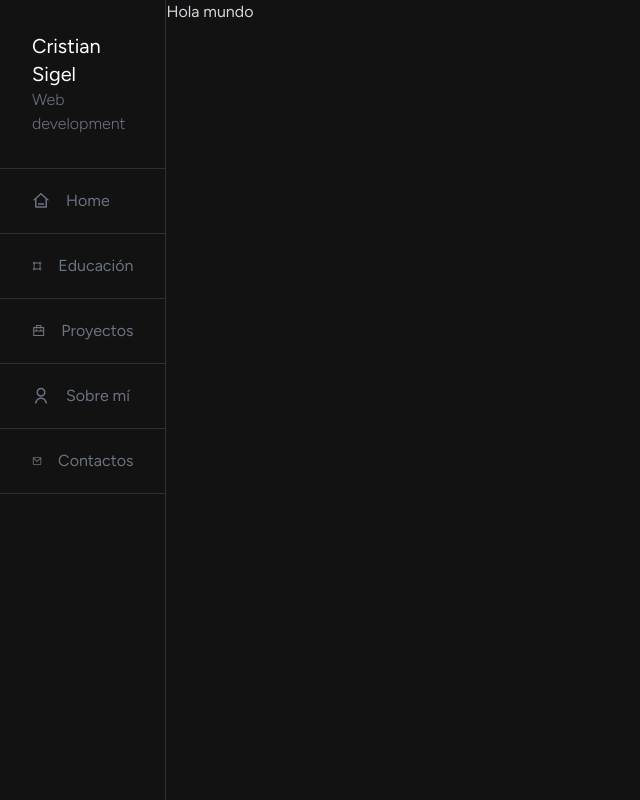
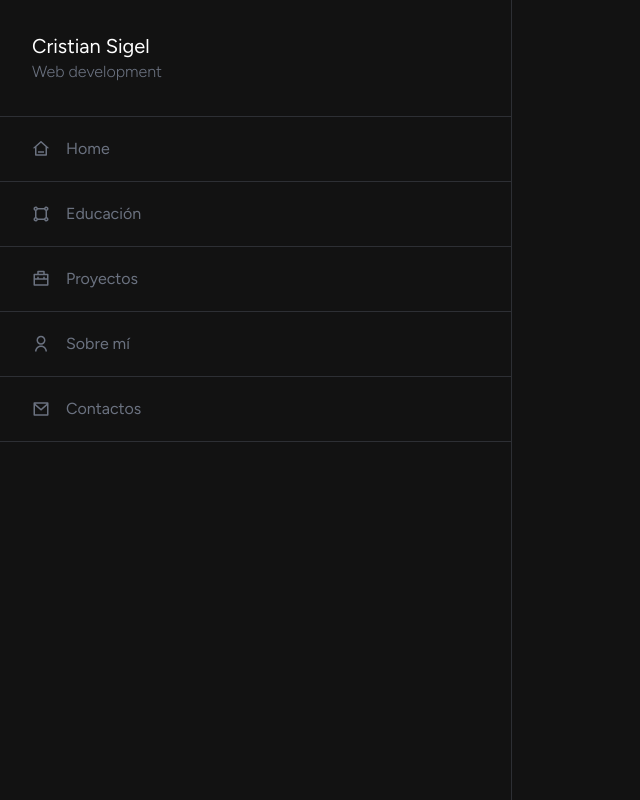
Before and after one commit to zotel1/portafolio-web-junio-2024, a Next.js app: page / in a window 1280 px wide. Shown: the whole page, without its empty margins (0-640 px from the left). Built offline with nearby package versions, Linux system fonts and the light colour scheme.

Commit message:
update: creamos otro layout y lo hicimos resposive

```diff
--- /dev/null
+++ b/app/(root)/layout.tsx
@@ -0,0 +1,10 @@
+import { Children, ReactNode } from "react";
+import Sidebar from "@/components/shared/sidebar";
+
+const MainLauout = ({children} : {children: ReactNode }) => {
+    return <div>
+        <Sidebar />
+        {children}</div>;
+}
+
+export default MainLauout;
--- a/app/page.tsx
+++ b/app/(root)/page.tsx
@@ -1,5 +1,5 @@
 export default function Home() {
   return (
-    <h1>Hola mundo</h1>
+    <h1>Pagina Home</h1>
   )
 }
--- a/app/layout.tsx
+++ b/app/layout.tsx
@@ -2,7 +2,7 @@ import type { Metadata } from "next";
 import { Figtree } from "next/font/google";
 import "./globals.css";
 import { ReactNode } from "react";
-import Sidebar from "@/components/shared/sidebar";
+
 import { cn } from "@/libs/utils";
 
 
@@ -21,8 +21,10 @@ export default function RootLayout({
   return (
     <html lang="en">
           <body className={cn('bg-dark text-gray-300', font.className )}>
-        <Sidebar />
-        <main className="pl-[13vw]">{children}</main>
+
+        <main className="pl-[13vw] container mx-auto py-5 lg:py-8">
+            {children}
+            </main>
         </body>
     </html>
   );
--- a/components/shared/sidebar.tsx
+++ b/components/shared/sidebar.tsx
@@ -1,9 +1,17 @@
+'use client';
+
+import { useState } from "react";
 import Link from "next/link";
 
 import MainMenu from "@/components/shared/main-menu";
 
+
 const Sidebar = () => {
-    return ( <aside className="fixed bg-dark w-[13vw] h-full border-r border-gray-500/30">
+
+    const [showMenu, setShowMenu] = useState(false);
+
+    return (
+    <aside className="fixed left-0 top-0 bg-dark w-[70vw] md:w-[40vw] lg:w[13vw] w-[13vw] h-full border-r border-gray-500/30">
         <section className="p-8 border-b border-gray-500/30">
             <Link
             href='/'
```
